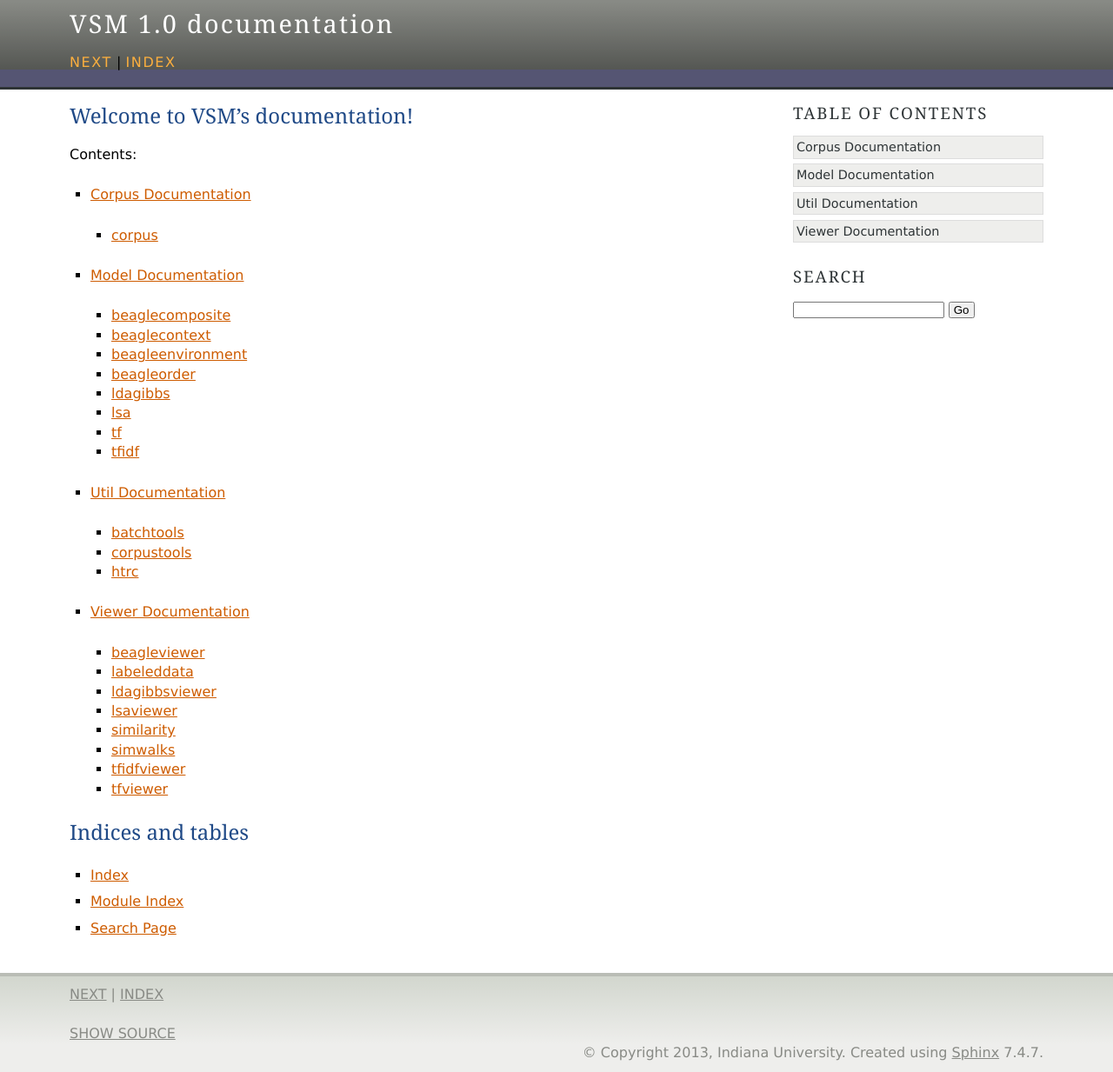
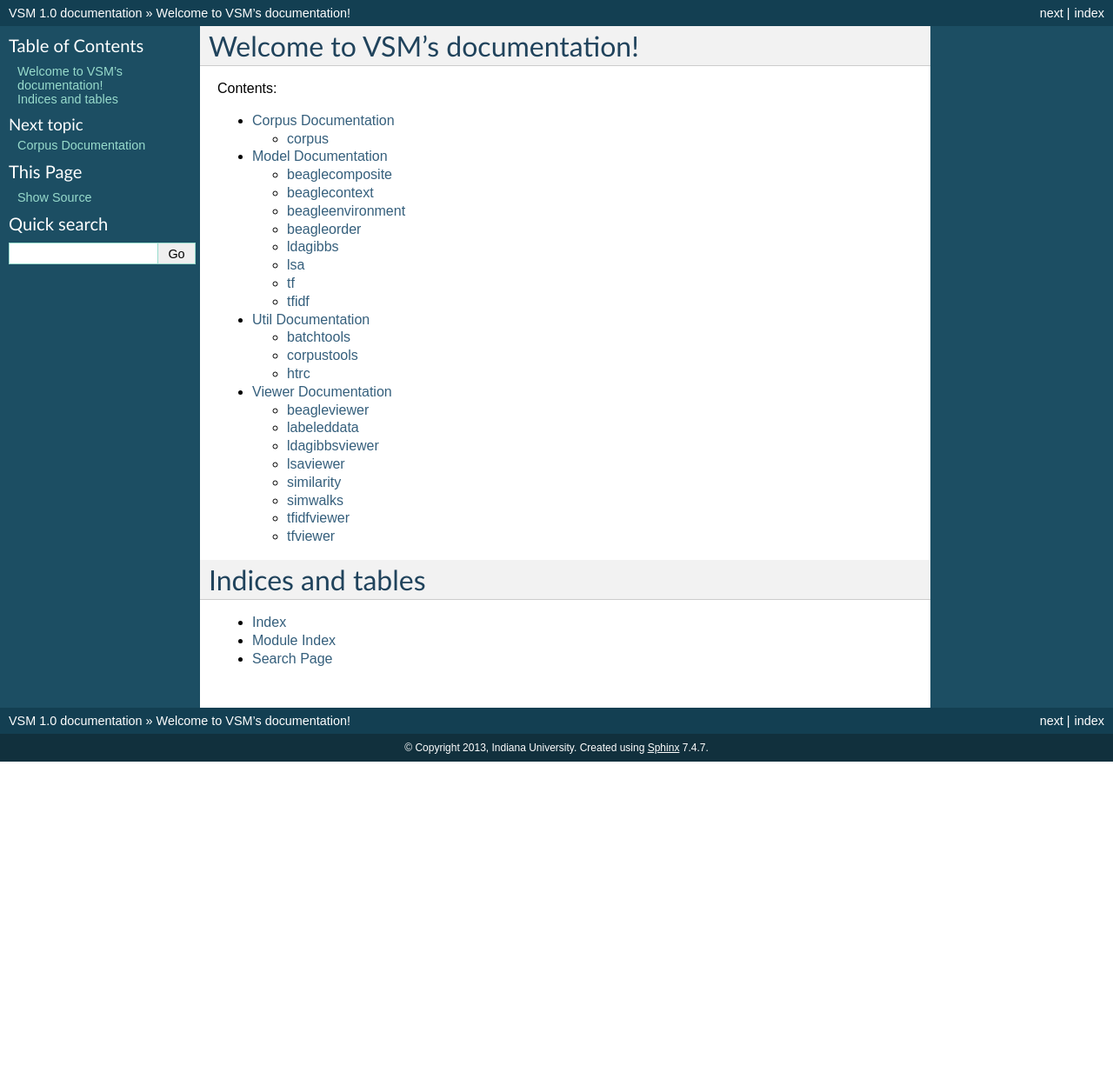
Before and after one commit to inpho/vsm, a Sphinx documentation site: the page built from docs/index.rst, in a window 1280 px wide. Shown: the whole page at 87% size. Built offline with Sphinx 7.4.7, drawn with Linux system fonts in a browser that asks for light colours; after the commit the page ends 900 px from its top, so only the background shows below that.

Commit message:
sphinx configuration

```diff
--- a/docs/conf.py
+++ b/docs/conf.py
@@ -16,7 +16,7 @@
 # If extensions (or modules to document with autodoc) are in another directory,
 # add these directories to sys.path here. If the directory is relative to the
 # documentation root, use os.path.abspath to make it absolute, like shown here.
-#sys.path.insert(0, os.path.abspath('.'))
+sys.path.insert(0, os.path.abspath('..'))
 
 # -- General configuration -----------------------------------------------------
 
@@ -94,7 +94,7 @@
 
 # The theme to use for HTML and HTML Help pages.  See the documentation for
 # a list of builtin themes.
-html_theme = 'agogo'
+html_theme = 'default'
 
 # Theme options are theme-specific and customize the look and feel of a theme
 # further.  For a list of options available for each theme, see the
```
